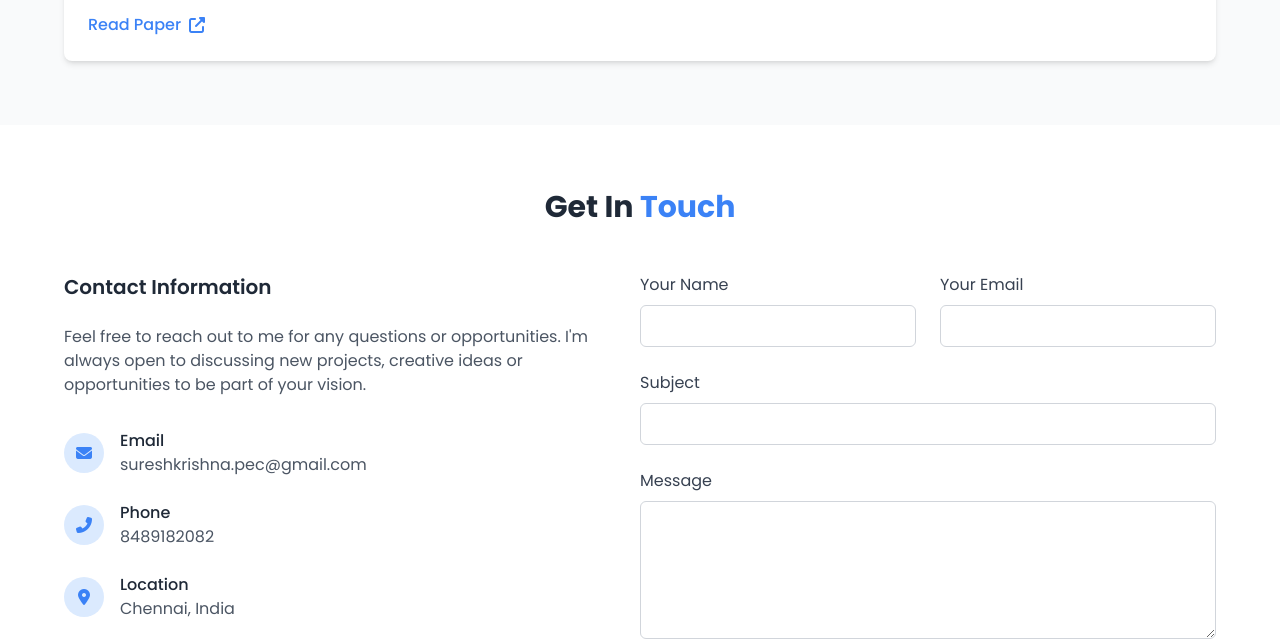
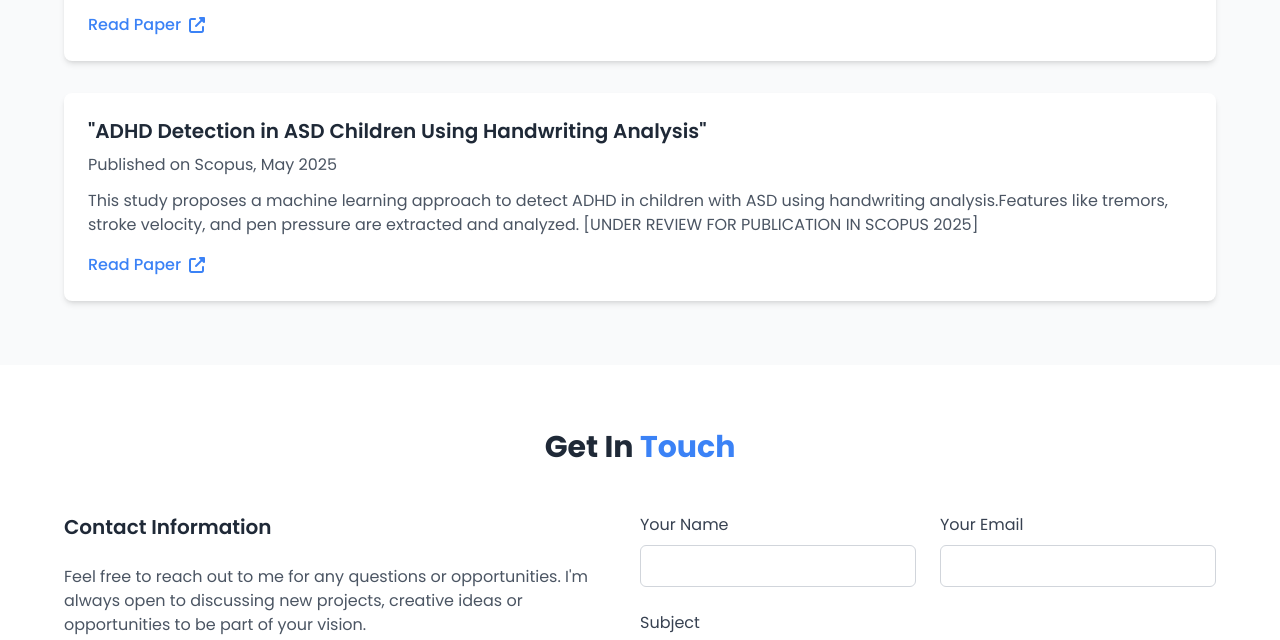
Before and after one commit to Krishsk27/Portfolio, a plain HTML site: page index.html in a window 1280 px wide. Shown: the part 5235-5875 px from the top of the page. Drawn offline with nearby package versions, Linux system fonts and the light colour scheme.

Commit message:
Update index.html

```diff
--- a/index.html
+++ b/index.html
@@ -738,10 +738,23 @@ and NLP techniques to detect harmful online behavior.</p>
                         Read Paper <i class="fas fa-external-link-alt ml-2"></i>
                     </a>
                 </div>
+                <!-- Publication 2 -->
+                <div class="bg-white p-6 rounded-lg shadow-md hover:shadow-lg transition">
+                    <h3 class="text-xl font-semibold mb-2">"ADHD Detection in ASD Children Using Handwriting Analysis"</h3>
+                    <p class="text-gray-600 mb-3">Published on Scopus, May 2025</p>
+                    <p class="text-gray-600 mb-4"> This study proposes a machine learning approach to detect
+ADHD in children with ASD using handwriting analysis.Features like tremors, stroke velocity, and pen pressure are
+extracted and analyzed.
+ [UNDER REVIEW FOR PUBLICATION IN SCOPUS 2025]</p>
+                    <a href="#" class="text-blue-500 hover:text-blue-700 font-medium inline-flex items-center">
+                        Read Paper <i class="fas fa-external-link-alt ml-2"></i>
+                    </a>
+                </div>
 
 
             </div>
         </div>
+
     </section>
 
     <!-- Contact Section -->
```
